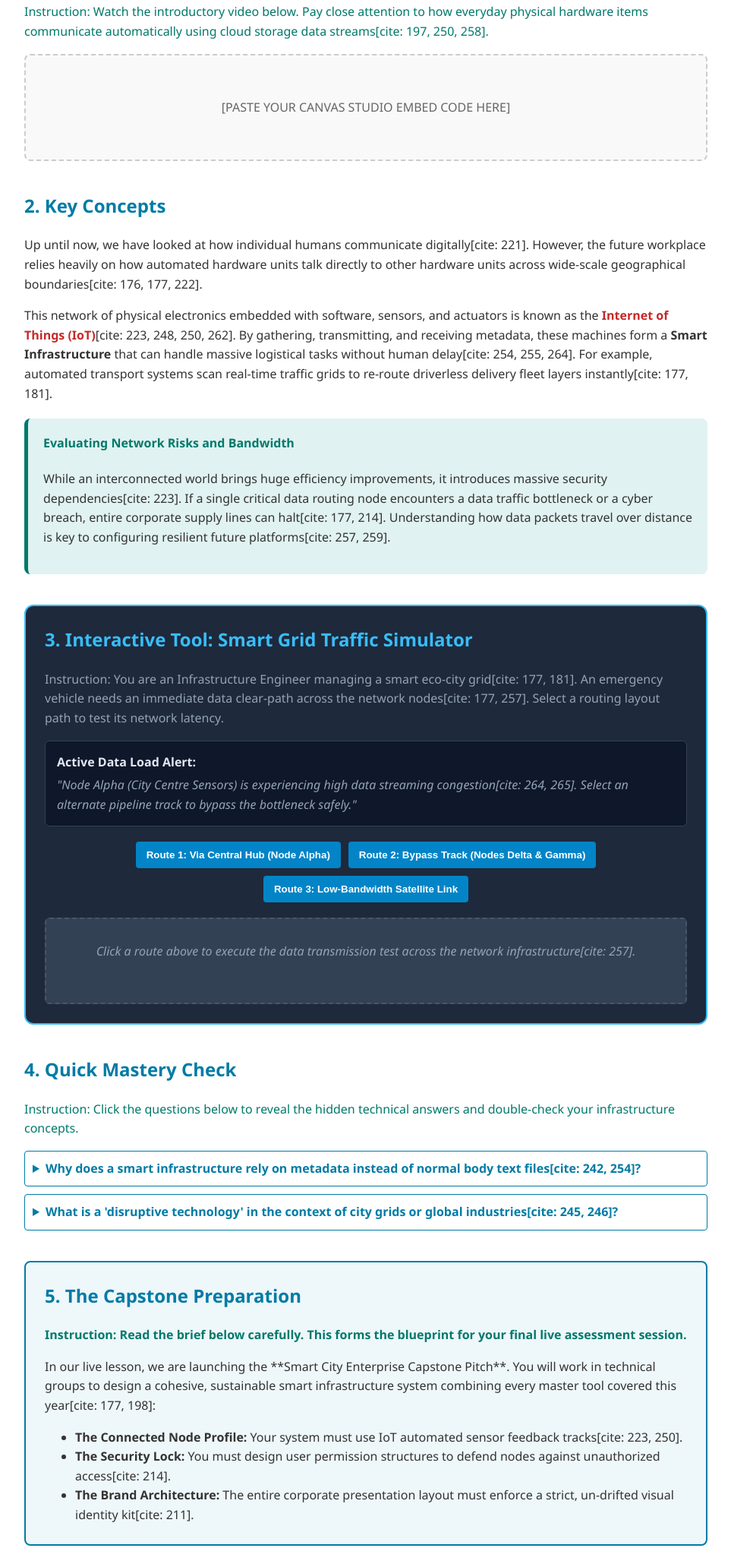
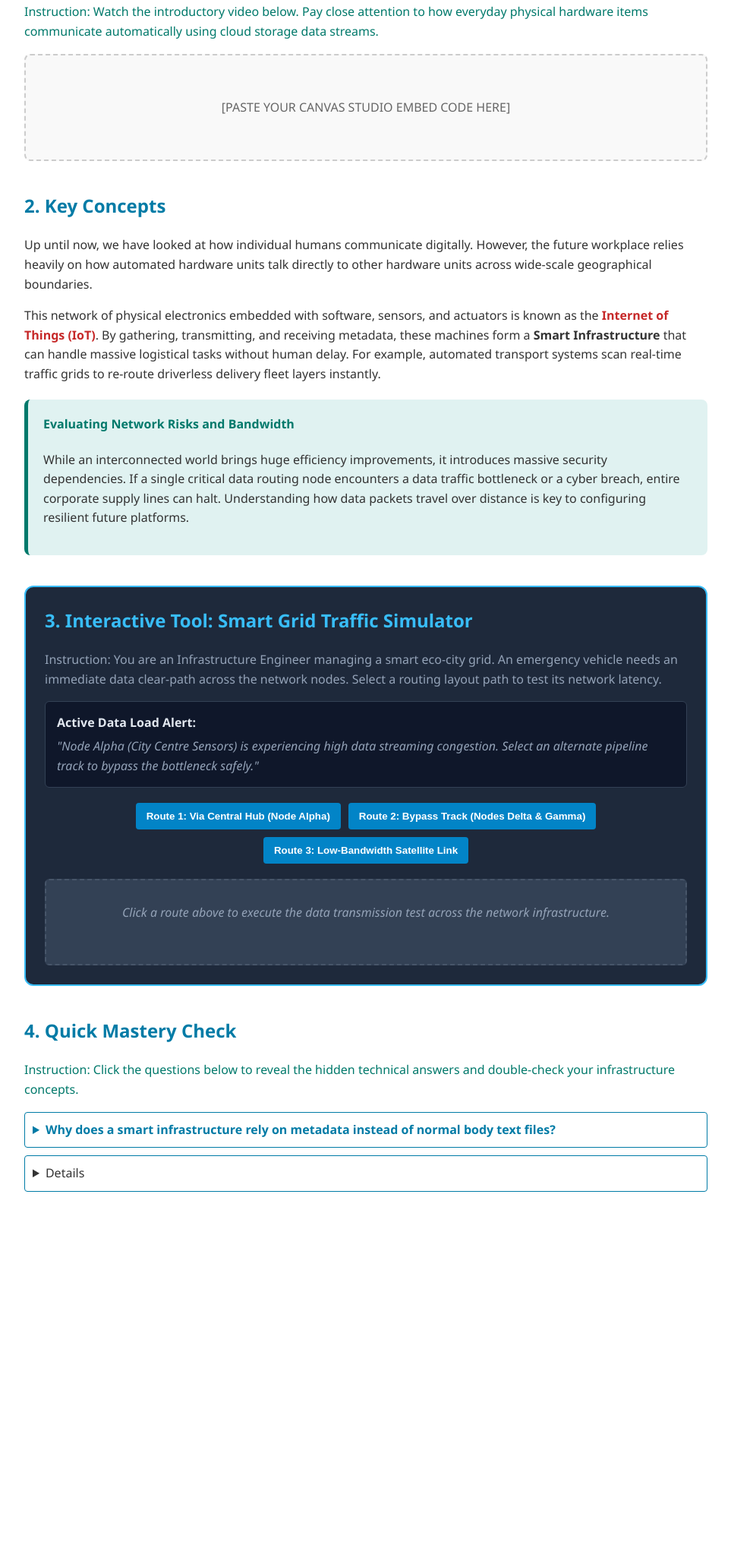
Before and after one commit to Minerva-s-Virtual-Academy/8DigLit35Prepare, a plain HTML site: page index.html in a window 1280 px wide. Shown: the part 274-2337 px from the top of the page at 76% size, without its empty margins (158-1121 px from the left). After the commit the page ends 1911 px from the top, so only its background shows below. Drawn offline with Linux system fonts and the light colour scheme.

Commit message:
Update index.html

```diff
--- a/index.html
+++ b/index.html
@@ -6,7 +6,7 @@
 
     <section style="margin-bottom: 40px;">
         <h2 style="color: #007ba6;">1. Watch &amp; Learn</h2>
-        <p style="color: #00796b;">Instruction: Watch the introductory video below. Pay close attention to how everyday physical hardware items communicate automatically using cloud storage data streams[cite: 197, 250, 258].</p>
+        <p style="color: #00796b;">Instruction: Watch the introductory video below. Pay close attention to how everyday physical hardware items communicate automatically using cloud storage data streams.</p>
         <div style="background-color: #f9f9f9; border: 2px dashed #ccc; padding: 40px; text-align: center; border-radius: 8px;">
             <p style="color: #666;">[PASTE YOUR CANVAS STUDIO EMBED CODE HERE]</p>
         </div>
@@ -14,22 +14,22 @@
 
     <section style="margin-bottom: 40px;">
         <h2 style="color: #007ba6;">2. Key Concepts</h2>
-        <p>Up until now, we have looked at how individual humans communicate digitally[cite: 221]. However, the future workplace relies heavily on how automated hardware units talk directly to other hardware units across wide-scale geographical boundaries[cite: 176, 177, 222].</p>
-        <p>This network of physical electronics embedded with software, sensors, and actuators is known as the <strong style="color: #c62828;">Internet of Things (IoT)</strong>[cite: 223, 248, 250, 262]. By gathering, transmitting, and receiving metadata, these machines form a <strong>Smart Infrastructure</strong> that can handle massive logistical tasks without human delay[cite: 254, 255, 264]. For example, automated transport systems scan real-time traffic grids to re-route driverless delivery fleet layers instantly[cite: 177, 181].</p>
+        <p>Up until now, we have looked at how individual humans communicate digitally. However, the future workplace relies heavily on how automated hardware units talk directly to other hardware units across wide-scale geographical boundaries.</p>
+        <p>This network of physical electronics embedded with software, sensors, and actuators is known as the <strong style="color: #c62828;">Internet of Things (IoT)</strong>. By gathering, transmitting, and receiving metadata, these machines form a <strong>Smart Infrastructure</strong> that can handle massive logistical tasks without human delay. For example, automated transport systems scan real-time traffic grids to re-route driverless delivery fleet layers instantly.</p>
 
         <div style="background-color: #e0f2f1; padding: 20px; border-radius: 8px; border-left: 5px solid #00796B; margin: 20px 0;">
             <h4 style="margin-top: 0; color: #00796b;">Evaluating Network Risks and Bandwidth</h4>
-            <p>While an interconnected world brings huge efficiency improvements, it introduces massive security dependencies[cite: 223]. If a single critical data routing node encounters a data traffic bottleneck or a cyber breach, entire corporate supply lines can halt[cite: 177, 214]. Understanding how data packets travel over distance is key to configuring resilient future platforms[cite: 257, 259].</p>
+            <p>While an interconnected world brings huge efficiency improvements, it introduces massive security dependencies. If a single critical data routing node encounters a data traffic bottleneck or a cyber breach, entire corporate supply lines can halt. Understanding how data packets travel over distance is key to configuring resilient future platforms.</p>
         </div>
     </section>
 
     <section style="margin-bottom: 40px; background-color: #1e293b; color: #f8fafc; padding: 25px; border-radius: 12px; border: 2px solid #38bdf8;">
         <h2 style="color: #38bdf8; margin-top: 0;">3. Interactive Tool: Smart Grid Traffic Simulator</h2>
-        <p style="color: #94a3b8;">Instruction: You are an Infrastructure Engineer managing a smart eco-city grid[cite: 177, 181]. An emergency vehicle needs an immediate data clear-path across the network nodes[cite: 177, 257]. Select a routing layout path to test its network latency.</p>
+        <p style="color: #94a3b8;">Instruction: You are an Infrastructure Engineer managing a smart eco-city grid. An emergency vehicle needs an immediate data clear-path across the network nodes. Select a routing layout path to test its network latency.</p>
 
         <div style="background-color: #0f172a; border: 1px solid #334155; padding: 15px; border-radius: 6px; margin-bottom: 20px;">
             <p style="margin: 0; font-weight: bold; color: #e2e8f0;">Active Data Load Alert:</p>
-            <p style="margin: 5px 0 0 0; color: #94a3b8;"><em>"Node Alpha (City Centre Sensors) is experiencing high data streaming congestion[cite: 264, 265]. Select an alternate pipeline track to bypass the bottleneck safely."</em></p>
+            <p style="margin: 5px 0 0 0; color: #94a3b8;"><em>"Node Alpha (City Centre Sensors) is experiencing high data streaming congestion. Select an alternate pipeline track to bypass the bottleneck safely."</em></p>
         </div>
 
         <div style="margin-bottom: 20px; display: flex; gap: 10px; justify-content: center; flex-wrap: wrap;">
@@ -39,7 +39,7 @@
         </div>
 
         <div id="networkFeedbackBox" style="background-color: #334155; border: 2px dashed #475569; padding: 15px; border-radius: 6px; min-height: 80px; transition: all 0.3s ease;">
-            <p style="text-align: center; color: #94a3b8; font-style: italic; margin-top: 15px;">Click a route above to execute the data transmission test across the network infrastructure[cite: 257].</p>
+            <p style="text-align: center; color: #94a3b8; font-style: italic; margin-top: 15px;">Click a route above to execute the data transmission test across the network infrastructure.</p>
         </div>
 
         <script>
@@ -49,17 +49,17 @@
                     box.style.border = "2px solid #ef4444";
                     box.style.backgroundColor = "#451a03";
                     box.innerHTML = "<h4 style='color: #f87171; margin-top: 0;'>⚠️ Infrastructure Bottleneck: Critical Delay</h4>" +
-                                    "<p style='margin: 0; color: #fca5a5;'><strong>Result:</strong> Data packet delivery stalled! Forcing high-priority data through a congested metadata processing node caused a system crash[cite: 254]. The smart vehicles lost telemetry synchronization.</p>";
+                                    "<p style='margin: 0; color: #fca5a5;'><strong>Result:</strong> Data packet delivery stalled! Forcing high-priority data through a congested metadata processing node caused a system crash. The smart vehicles lost telemetry synchronization.</p>";
                 } else if (route === 'path_beta') {
                     box.style.border = "2px solid #10b981";
                     box.style.backgroundColor = "#064e3b";
                     box.innerHTML = "<h4 style='color: #34d399; margin-top: 0;'>🎯 Optimal Routing: 0ms Latency Match</h4>" +
-                                    "<p style='margin: 0; color: #a7f3d0;'><strong>Result:</strong> Transmission successful! Bypassing the central node using distributed routing channels (Delta & Gamma) allowed smooth data streaming[cite: 264]. Traffic grid updated automatically[cite: 177, 181].</p>";
+                                    "<p style='margin: 0; color: #a7f3d0;'><strong>Result:</strong> Transmission successful! Bypassing the central node using distributed routing channels (Delta & Gamma) allowed smooth data streaming. Traffic grid updated automatically.</p>";
                 } else if (route === 'path_gamma') {
                     box.style.border = "2px solid #f59e0b";
                     box.style.backgroundColor = "#78350f";
                     box.innerHTML = "<h4 style='color: #fbbf24; margin-top: 0;'>⚠️ Limited Bandwidth: Intermittent Dropouts</h4>" +
-                                    "<p style='margin: 0; color: #fde68a;'><strong>Result:</strong> Transmission incomplete. While the route avoided the hacker risk profile, the satellite channel doesn't have the packet stream capacity required for a high-intensity smart transport grid[cite: 223, 264].</p>";
+                                    "<p style='margin: 0; color: #fde68a;'><strong>Result:</strong> Transmission incomplete. While the route avoided the hacker risk profile, the satellite channel doesn't have the packet stream capacity required for a high-intensity smart transport grid.</p>";
                 }
             }
         </script>
@@ -71,27 +71,11 @@
 
         <div style="margin-bottom: 10px;">
             <details style="background: #fff; border: 1px solid #007BA6; border-radius: 4px; padding: 10px; cursor: pointer;">
-                <summary style="font-weight: bold; color: #007ba6;">Why does a smart infrastructure rely on metadata instead of normal body text files[cite: 242, 254]?</summary>
-                <p style="padding-top: 10px; border-top: 1px solid #eee;">Machines do not read paragraphs like humans do. They require tiny, highly organized data markers—like timestamp coordinates, machine asset numbers, and sensor reading data profiles[cite: 254, 255]. This <strong>metadata</strong> is incredibly small, allowing networks to process billions of automated machine checks per second without overloading the bandwidth[cite: 254, 257].</p>
+                <summary style="font-weight: bold; color: #007ba6;">Why does a smart infrastructure rely on metadata instead of normal body text files?</summary>
+                <p style="padding-top: 10px; border-top: 1px solid #eee;">Machines do not read paragraphs like humans do. They require tiny, highly organized data markers—like timestamp coordinates, machine asset numbers, and sensor reading data profiles. This <strong>metadata</strong> is incredibly small, allowing networks to process billions of automated machine checks per second without overloading the bandwidth.</p>
             </details>
         </div>
 
         <div style="margin-bottom: 10px;">
             <details style="background: #fff; border: 1px solid #007BA6; border-radius: 4px; padding: 10px; cursor: pointer;">
-                <summary style="font-weight: bold; color: #007ba6;">What is a 'disruptive technology' in the context of city grids or global industries[cite: 245, 246]?</summary>
-                <p style="padding-top: 10px; border-top: 1px solid #eee;">A <strong>disruptive innovation</strong> completely shatters and replaces the old way an industry operates[cite: 245]. For example, when an autonomous electric fleet system replaces traditional delivery vans, it disrupts gasoline logistics, alters vehicle licensing structures, and fundamentally shifts the skills workers need to operate[cite: 222, 245, 246].</p>
-            </details>
-        </div>
-    </section>
-
-    <section style="background-color: #eef7fa; padding: 25px; border-radius: 8px; border: 2px solid #007BA6;">
-        <h2 style="color: #007ba6; margin-top: 0;">5. The Capstone Preparation</h2>
-        <p style="color: #00796b; font-weight: bold;">Instruction: Read the brief below carefully. This forms the blueprint for your final live assessment session.</p>
-        <p>In our live lesson, we are launching the **Smart City Enterprise Capstone Pitch**. You will work in technical groups to design a cohesive, sustainable smart infrastructure system combining every master tool covered this year[cite: 177, 198]:</p>
-        <ul style="margin-bottom: 0;">
-            <li><strong>The Connected Node Profile:</strong> Your system must use IoT automated sensor feedback tracks[cite: 223, 250].</li>
-            <li><strong>The Security Lock:</strong> You must design user permission structures to defend nodes against unauthorized access[cite: 214].</li>
-            <li><strong>The Brand Architecture:</strong> The entire corporate presentation layout must enforce a strict, un-drifted visual identity kit[cite: 211].</li>
-        </ul>
-    </section>
-</div>
+                <summary style="
```
